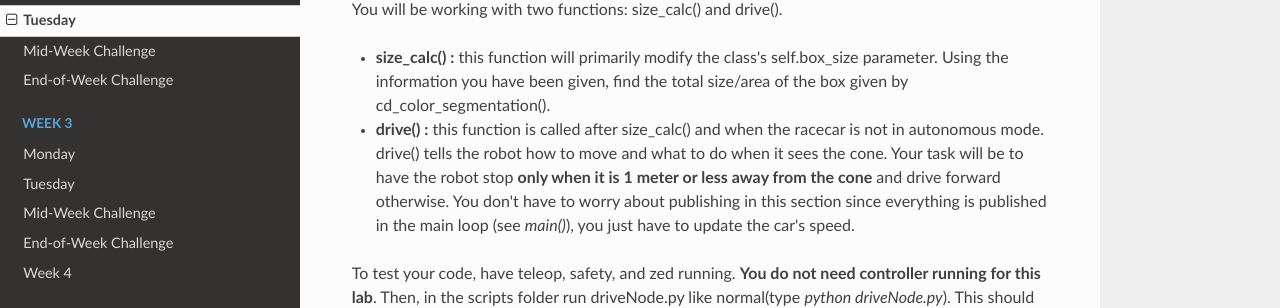
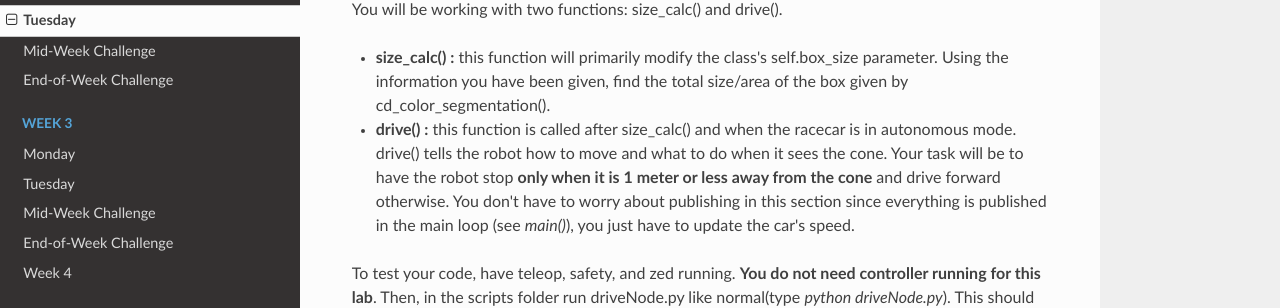
Before and after one commit to ChrisLindland/racecar-website, an MkDocs documentation site: the page built from docs/week2/02_tuesday/lab.md, in a window 1280 px wide and 900 px high, scrolled down 3402 px. Shown: the part 173-481 px from the top of the window. Built offline with MkDocs 1.6.1, drawn with Linux system fonts in a browser that asks for light colours; nearby versions of some CDN libraries.

Commit message:
Update lab.md

```diff
--- a/docs/week2/02_tuesday/lab.md
+++ b/docs/week2/02_tuesday/lab.md
@@ -84,7 +84,7 @@ You will be working with two functions: size_calc() and drive().
 
 * **size_calc() :** this function will primarily modify the class's self.box_size parameter. Using the information you have been given, find the total size/area of the box given by cd_color_segmentation().
 
-* **drive() :** this function is called after size_calc() and when the racecar is not in autonomous mode. drive() tells the robot how to move and what to do when it sees the cone. Your task will be to have the robot stop **only when it is 1 meter or less away from the cone** and drive forward otherwise. You don't have to worry about publishing in this section since everything is published in the main loop (see *main()*), you just have to update the car's speed.
+* **drive() :** this function is called after size_calc() and when the racecar is in autonomous mode. drive() tells the robot how to move and what to do when it sees the cone. Your task will be to have the robot stop **only when it is 1 meter or less away from the cone** and drive forward otherwise. You don't have to worry about publishing in this section since everything is published in the main loop (see *main()*), you just have to update the car's speed.
 
 To test your code, have teleop, safety, and zed running. **You do not need controller running for this lab**. Then, in the scripts folder run driveNode.py like normal(type *python driveNode.py*). This should run your new driving node.
 
```
